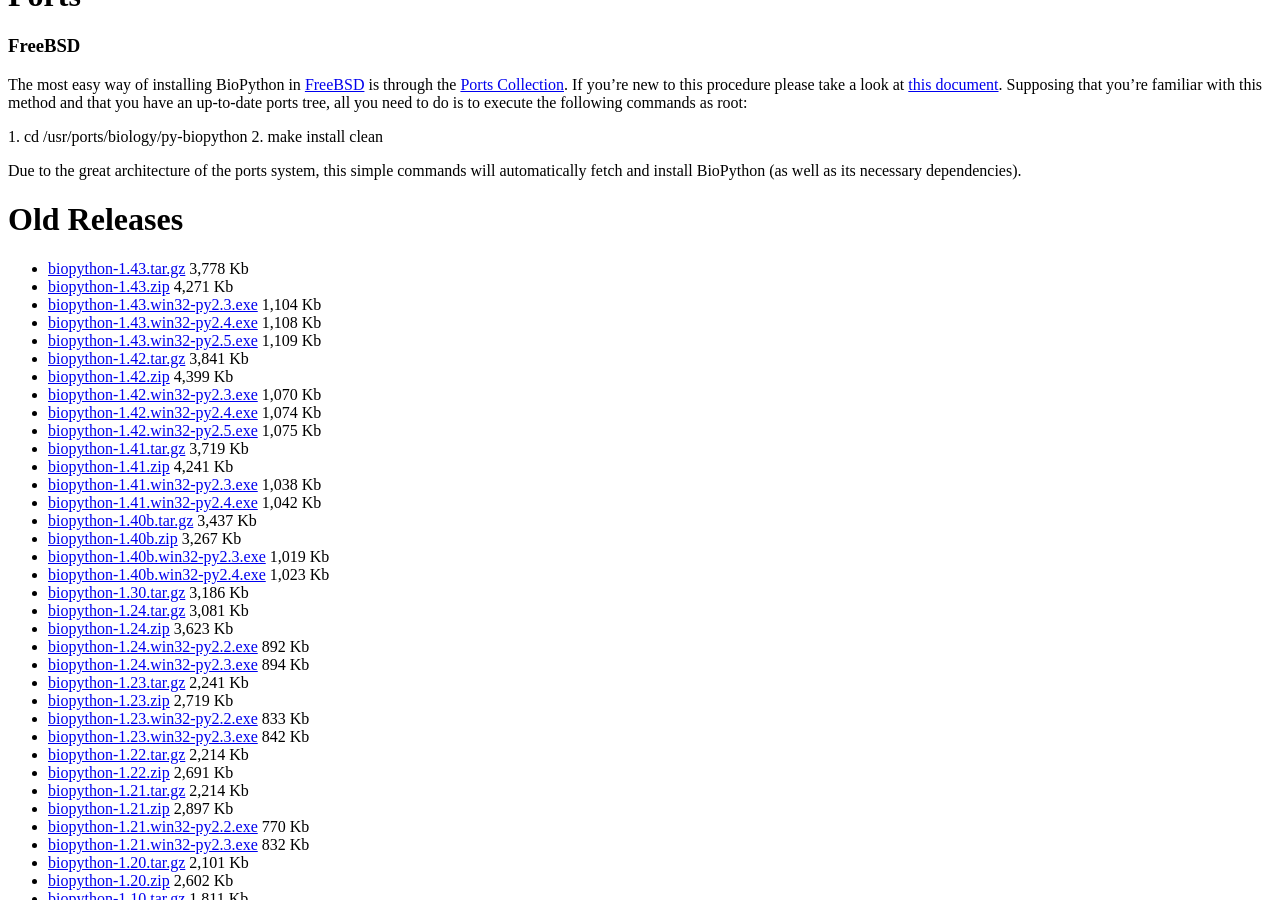
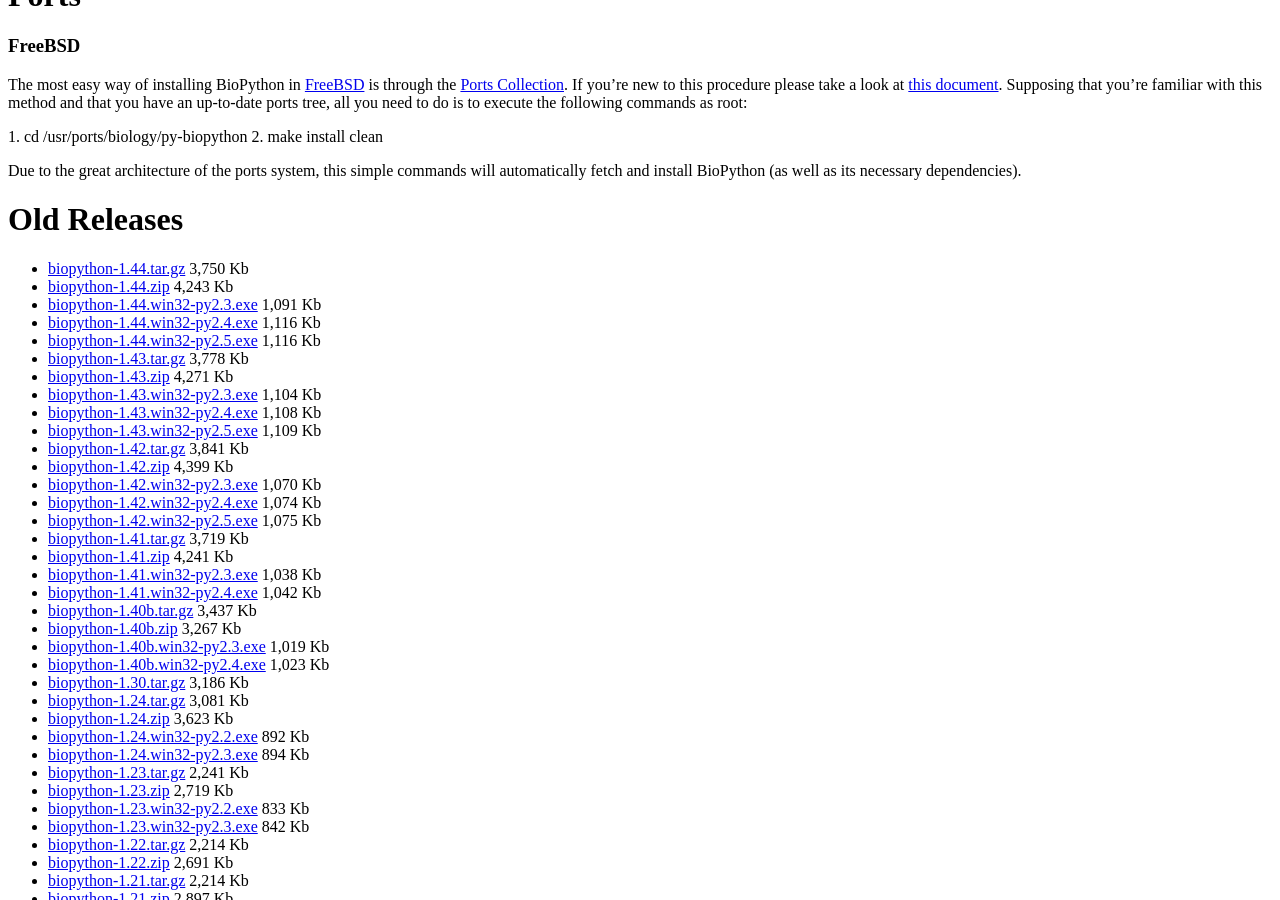
Before and after one commit to biopython/biopython.github.io, a Jekyll site: the page built from wiki/Download.md, in a window 1280 px wide and 900 px high, scrolled down 1917 px. Built offline with Jekyll 4.4.1, drawn with Linux system fonts in a browser that asks for light colours.

Commit message:
/* Old Releases */

```diff
--- a/wiki/Download.md
+++ b/wiki/Download.md
@@ -180,6 +180,16 @@ dependencies).
 Old Releases
 ============
 
+-   [biopython-1.44.tar.gz](http://biopython.org/DIST/biopython-1.44.tar.gz)
+    3,750 Kb
+-   [biopython-1.44.zip](http://biopython.org/DIST/biopython-1.44.zip)
+    4,243 Kb
+-   [biopython-1.44.win32-py2.3.exe](http://biopython.org/DIST/biopython-1.44.win32-py2.3.exe)
+    1,091 Kb
+-   [biopython-1.44.win32-py2.4.exe](http://biopython.org/DIST/biopython-1.44.win32-py2.4.exe)
+    1,116 Kb
+-   [biopython-1.44.win32-py2.5.exe](http://biopython.org/DIST/biopython-1.44.win32-py2.5.exe)
+    1,116 Kb
 -   [biopython-1.43.tar.gz](http://biopython.org/DIST/biopython-1.43.tar.gz)
     3,778 Kb
 -   [biopython-1.43.zip](http://biopython.org/DIST/biopython-1.43.zip)
```
Also changed, not shown: 1 other file.
